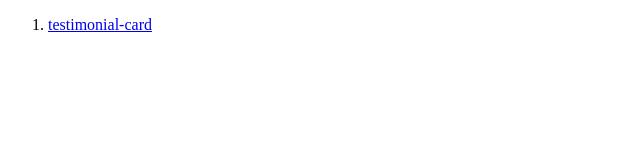
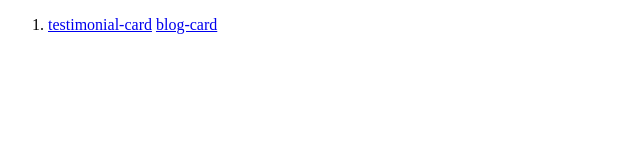
Before and after one commit to debopriyobasu/greatfrontend-projects, a plain HTML site: page index.html in a window 1280 px wide. Shown: the full height of the page, 0-640 px from the left. Drawn offline with Linux system fonts and the light colour scheme.

Commit message:
chore: added blog page to index

```diff
--- a/index.html
+++ b/index.html
@@ -9,6 +9,7 @@
     <ol>
       <li>
         <a href="./testimonial-card/index.html">testimonial-card</a>
+        <a href="./blog-card/index.html">blog-card</a>
       </li>
     </ol>
   </body>
```
